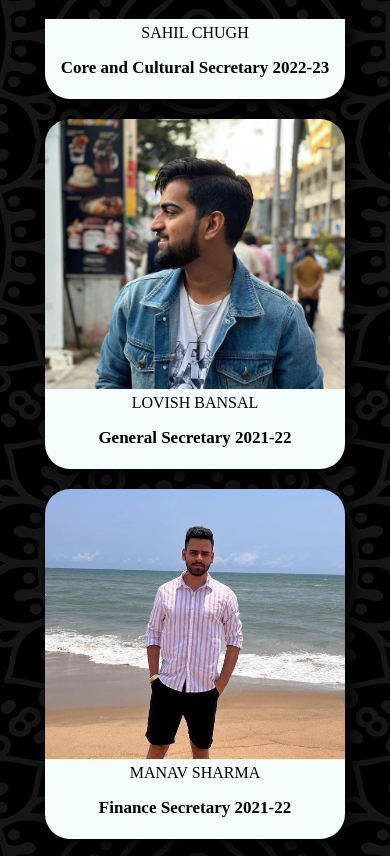
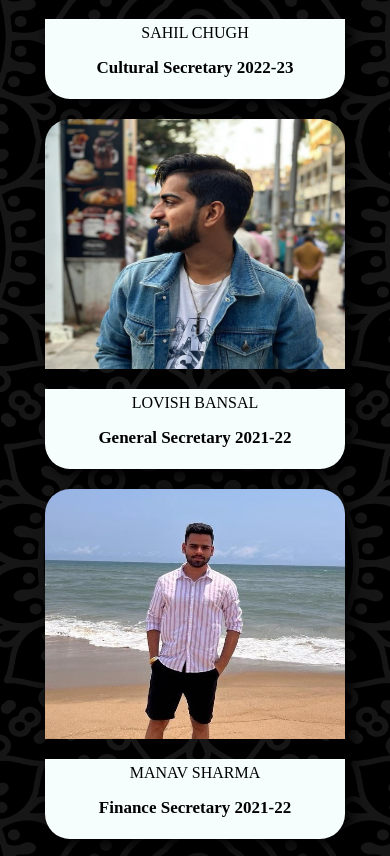
Before and after one commit to akarsh911/Mudra-WebSite, a PHP site: page /html/alumni.html in a window 390 px wide. Shown: the part 1549-2405 px from the top of the page. Run offline with PHP 8.4, Linux system fonts and the light colour scheme; some web fonts are replaced.

Commit message:
made the alumni pictures smaller in  size

```diff
--- a/css/alumni.css
+++ b/css/alumni.css
@@ -71,8 +71,9 @@ body{
       radial-gradient(ellipse farthest-corner at left top, #FFFFFF 0%, #FFFFAC 8%, #D1B464 100%, #5d4a1f 100%, #5d4a1f 10%);
     -webkit-background-clip: text;
   -webkit-text-fill-color: transparent;
+  }
 
-  }
+
   @media only screen and (max-width: 600px){
     .section-title h1 {
       margin-top: 30px;
@@ -91,6 +92,8 @@ body{
     color: wheat;
   }
   .single-team{
+    height: 330px;
+    width: 300px;
     padding-bottom: 70px;
     position: relative;
     z-index: 1;
@@ -104,6 +107,8 @@ body{
     position: relative;
     z-index: 5;
     overflow: hidden;
+    height: 250px;
+    width: 300px;
   }
   .team-img img{
     width: 100%;
@@ -114,7 +119,7 @@ body{
   }
   .team-content {
     height: 80px;
-    width: 100%;
+    width: 300px;
     position: absolute;
     text-align: center;
     overflow: hidden;
--- a/html/alumni.html
+++ b/html/alumni.html
@@ -115,7 +115,7 @@
         <div class="team-content">
           <div class="team-info">
             <h3>Manan Munjal</h3>
-            <p>Core and Cultural Secretary 2022-23</p>
+            <p>Cultural Secretary 2022-23</p>
           </div>
           <p class="team-text">
             <a href="https://instagram.com/mananmunjal?igshid=NjIwNzIyMDk2Mg==" target="_blank"><i
@@ -135,7 +135,7 @@
         <div class="team-content">
           <div class="team-info">
             <h3>Sahil Chugh</h3>
-            <p>Core and Cultural Secretary 2022-23</p>
+            <p>Cultural Secretary 2022-23</p>
           </div>
           <p class="team-text">
             <a href="https://instagram.com/sahil.0911_?igshid=NjIwNzIyMDk2Mg==" target="_blank"><i
@@ -194,6 +194,27 @@
       </div>
     </div>
 
+      <!--== Single Team Item ==-->
+      <div class="col-md-3">
+        <div class="single-team">
+          <div class="team-img">
+            <img src="../media/images/madhvanMehra.jpg" alt="" class="img-responsive">
+          </div>
+          <div class="team-content">
+            <div class="team-info">
+              <h3>Madhvan Menra</h3>
+              <p>Cultural Secretary 2021-22</p>
+            </div>
+            <p class="team-text">
+              <a href="https://instagram.com/madhvan_menra?igshid=NjIwNzIyMDk2Mg==" target="_blank"><i
+                  class="fa-brands fa-instagram"></i></i></a>
+              <a href="https://www.linkedin.com/in/madhvan-menra-276bb1184" target="_blank"><i
+                  class="fa-brands fa-linkedin"></i></i></a>
+            </p>
+          </div>
+        </div>
+      </div>
+
     <!--== Single Team Item ==-->
     <div class="col-md-3">
       <div class="single-team">
@@ -203,7 +224,7 @@
         <div class="team-content">
           <div class="team-info">
             <h3>Kishita</h3>
-            <p>Core and Cultural Secretary 2021-22</p>
+            <p>Cultural Secretary 2021-22</p>
           </div>
           <p class="team-text">
             <a href="https://instagram.com/kishita2000?igshid=NjIwNzIyMDk2Mg==" target="_blank"><i
@@ -214,26 +235,7 @@
         </div>
       </div>
     </div>
-    <!--== Single Team Item ==-->
-    <div class="col-md-3">
-      <div class="single-team">
-        <div class="team-img">
-          <img src="../media/images/madhvanMehra.jpg" alt="" class="img-responsive">
-        </div>
-        <div class="team-content">
-          <div class="team-info">
-            <h3>Madhvan Menra</h3>
-            <p>Core and Cultural Secretary 2021-22</p>
-          </div>
-          <p class="team-text">
-            <a href="https://instagram.com/madhvan_menra?igshid=NjIwNzIyMDk2Mg==" target="_blank"><i
-                class="fa-brands fa-instagram"></i></i></a>
-            <a href="https://www.linkedin.com/in/madhvan-menra-276bb1184" target="_blank"><i
-                class="fa-brands fa-linkedin"></i></i></a>
-          </p>
-        </div>
-      </div>
-    </div>
+
 
   </div>
 
```
